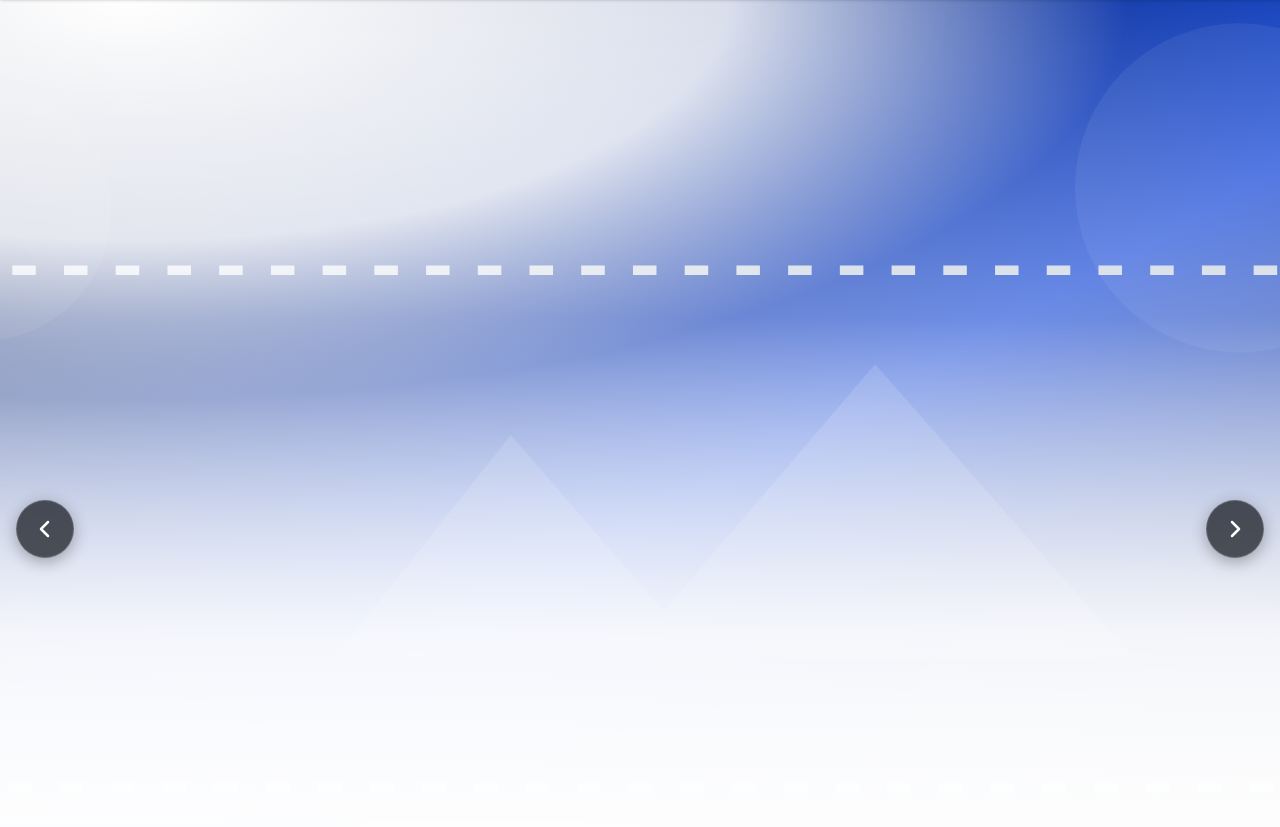
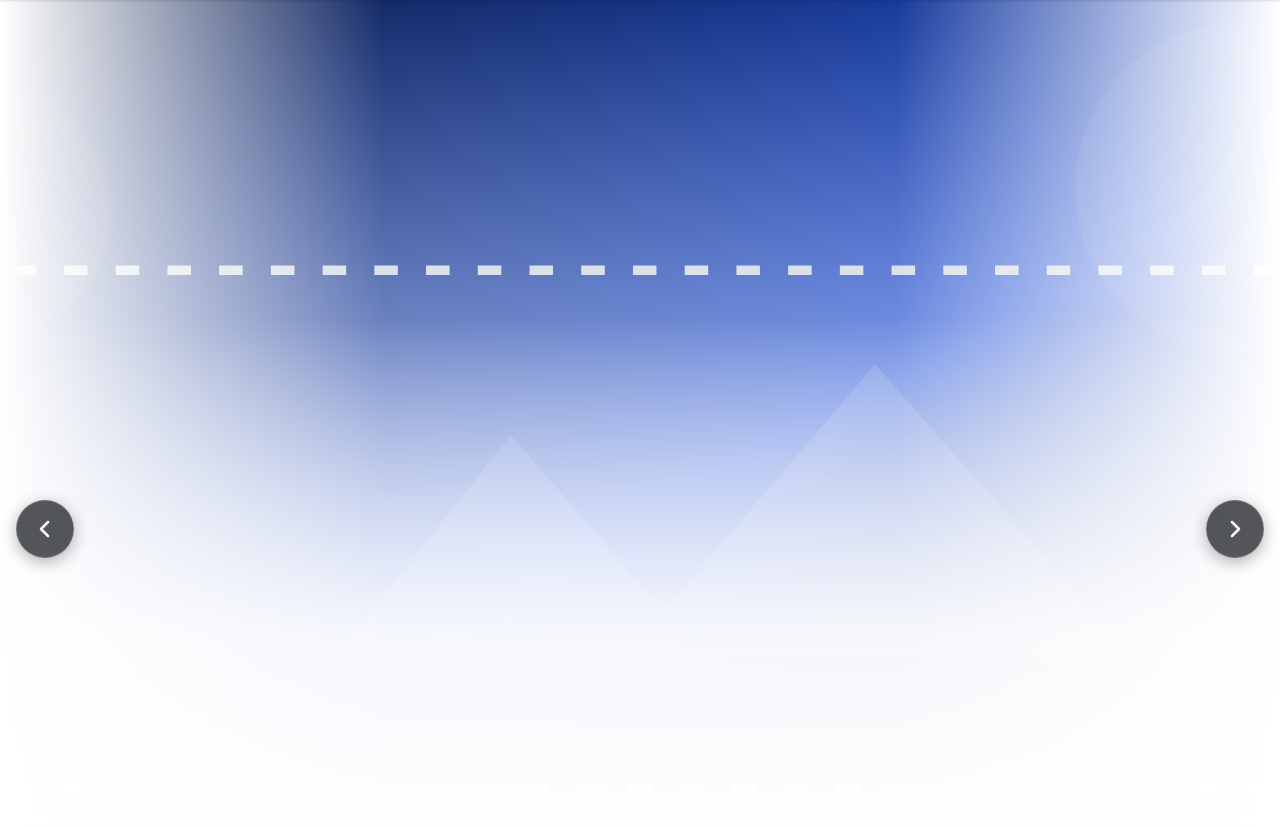
Before and after one commit to bharm16/nextreel-lite, a Python web app: template templates/movie.html in a window 1280 px wide. Shown: the part 64-891 px from the top of the page. Run offline with Jinja, Linux system fonts and the light colour scheme; the template is opened without the code that fills it: most values are stand-ins (such as "Sample title", 1, 10 or a date in 2020); grey boxes marked "Sample" are stand-in pictures.

Commit message:
feat: add CSS cache-busting and improve hero gradient
- Add CSS_VERSION config using output.css mtime for cache-busting
- Update stylesheet link to include version query parameter
- Refine hero background gradient with left/right edge fades for better poster visibility
- Adjust backdrop positioning to center center

```diff
--- a/app.py
+++ b/app.py
@@ -182,6 +182,11 @@ def _init_core(app):
     app.config.from_object(settings.Config())
     app.config["NR_SESSION_COOKIE_NAME"] = SESSION_COOKIE_NAME
     app.config["NR_SESSION_COOKIE_MAX_AGE"] = SESSION_COOKIE_MAX_AGE
+
+    # CSS cache-busting: use output.css mtime as version query param
+    import os as _os
+    css_path = _os.path.join(app.root_path, "static", "css", "output.css")
+    app.config["CSS_VERSION"] = str(int(_os.path.getmtime(css_path))) if _os.path.exists(css_path) else "1"
 
     movie_manager = MovieManager(settings.Config.get_db_config())
     app.movie_manager = movie_manager
--- a/templates/movie.html
+++ b/templates/movie.html
@@ -14,7 +14,7 @@
     <link href="https://fonts.googleapis.com/css2?family=Merriweather:wght@300;400;700&family=Poppins:wght@300;400;600;700&display=swap" rel="stylesheet">
 
     <!-- Compiled Tailwind CSS -->
-    <link rel="stylesheet" href="{{ url_for('static', filename='css/output.css') }}">
+    <link rel="stylesheet" href="{{ url_for('static', filename='css/output.css') }}?v={{ config.get('CSS_VERSION', '1') }}">
     {% if movie and movie.poster_url %}
     <link rel="preload" as="image" href="{{ movie.poster_url }}" fetchpriority="high" imagesizes="(min-width: 768px) 340px, 60vw">
     {% endif %}
--- a/templates/movie_card.html
+++ b/templates/movie_card.html
@@ -5,9 +5,10 @@
 <style>
   .hero {
     background:
-      radial-gradient(1000px 400px at 10% 0%, var(--color-bg) 0%, color-mix(in srgb, var(--color-bg) 84%, transparent) 60%, transparent 100%),
+      linear-gradient(to right, var(--color-bg) 0%, transparent 30%),
+      linear-gradient(to left, var(--color-bg) 0%, transparent 30%),
       linear-gradient(0deg, var(--color-bg) 0%, color-mix(in srgb, var(--color-bg) 84%, transparent) 40%, transparent 70%),
-      url('{{ hero_backdrop }}') center/cover no-repeat;
+      url('{{ hero_backdrop }}') center center / cover no-repeat;
   }
 </style>
   <!-- HERO / BACKDROP -->
```
